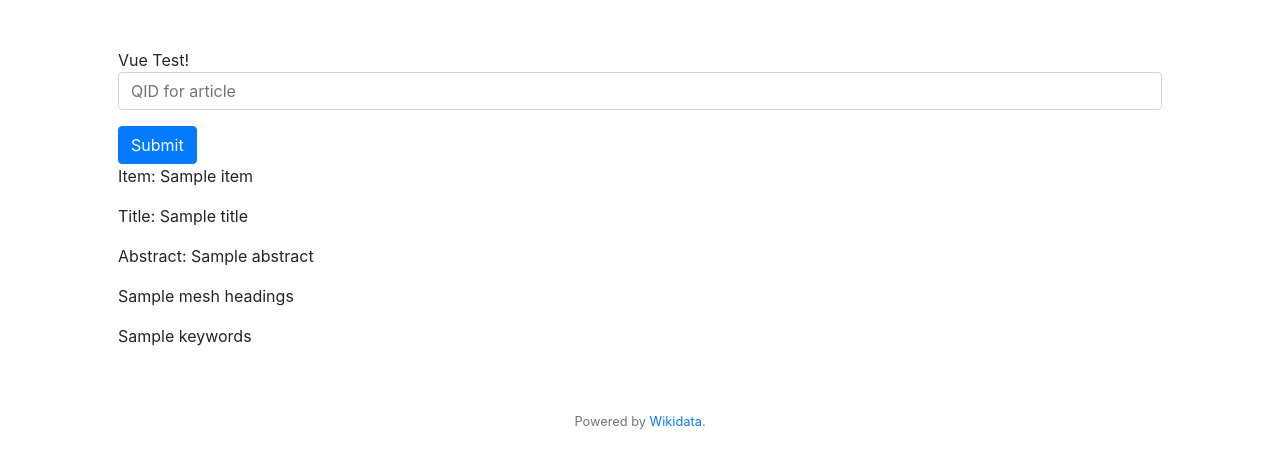
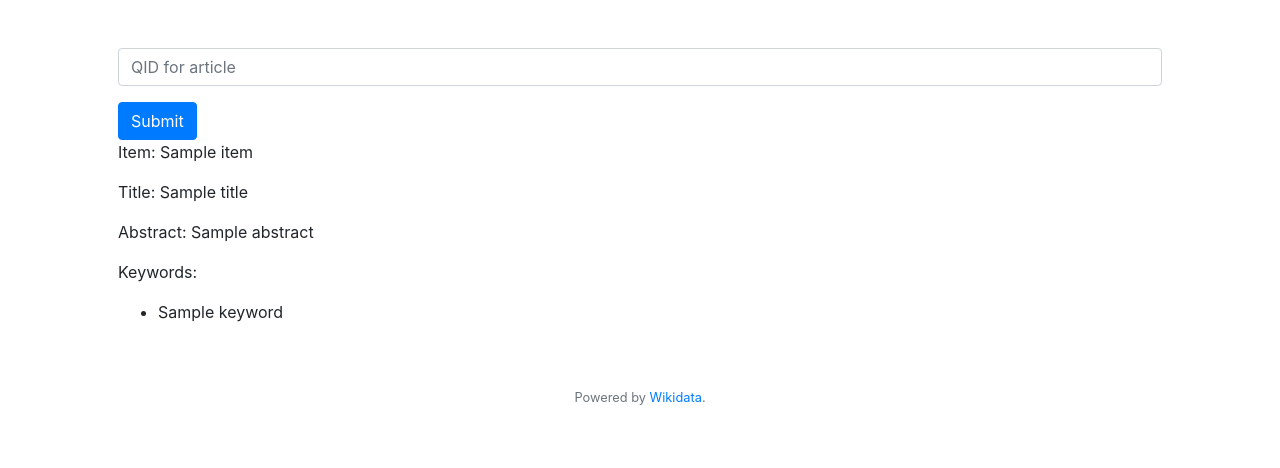
Before and after one commit to lubianat/searchy, a Flask app: template topictagger/templates/item.html in a window 1280 px wide. Shown: the part 66-534 px from the top of the page. Run offline with Flask 2, Linux system fonts and the light colour scheme; the template is opened without the code that fills it: most values are stand-ins (such as "Sample title", 1, 10 or a date in 2020).

Commit message:
code: Improve a bit rendering of keywords

```diff
--- a/topictagger/static/main.js
+++ /dev/null
@@ -1,7 +0,0 @@
-var app = new Vue({
-    el: '#app',
-    data: {
-        message: 'Vue Test!'
-    },
-    delimiters: ['${', '}']
-})
--- a/topictagger/templates/item.html
+++ b/topictagger/templates/item.html
@@ -15,6 +15,11 @@ Log In
 <p>Item: {{ item }} </p>
 <p>Title: {{ title }} </p>
 <p>Abstract: {{ abstract }} </p>
-<p> {{mesh_headings}}</p>
-<p> {{keywords}}</p>
+<p>Keywords:</p>
+<ul>
+    {% for keyword in keywords %}
+    <li>{{ keyword }}</li>
+    {% endfor%}
+
+</ul>
 {% endblock %}
--- a/topictagger/templates/layout.html
+++ b/topictagger/templates/layout.html
@@ -19,9 +19,6 @@
     <script src="https://cdn.jsdelivr.net/npm/bootstrap@4.5.3/dist/js/bootstrap.bundle.min.js"
         integrity="sha384-ho+j7jyWK8fNQe+A12Hb8AhRq26LrZ/JpcUGGOn+Y7RsweNrtN/tE3MoK7ZeZDyx"
         crossorigin="anonymous"></script>
-
-    <!-- vue.js development version, includes helpful console warnings from https://vuejs.org/v2/guide/ -->
-    <script src="https://cdn.jsdelivr.net/npm/vue@2/dist/vue.js"></script>
 
     <title>Topic Tagger: {% block title %}{% endblock %}</title>
 
@@ -67,9 +64,7 @@
     {% endif %}
 
     <main class="container p-5">
-        <div id="app">
-            ${ message }
-        </div>
+
         {% block main %}{% endblock %}
     </main>
 
```
